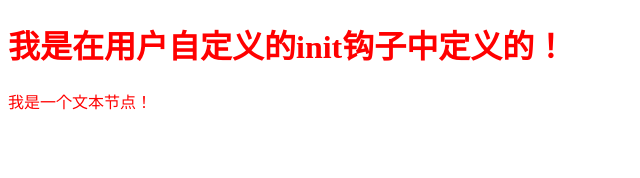
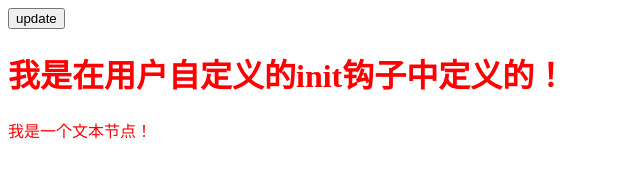
Before and after one commit to George-bin/snabbdom-learn, a plain HTML site: page index.html in a window 1280 px wide. Shown: the whole page, without its empty margins (0-640 px from the left). Drawn offline with Linux system fonts and the light colour scheme.

Commit message:
no message

```diff
--- a/es/modules/style.js
+++ b/es/modules/style.js
@@ -28,6 +28,7 @@ function updateStyle(oldVnode, vnode) {
     oldStyle = oldStyle || {};
     style = style || {};
     var oldHasDel = 'delayed' in oldStyle;
+    // 遍历oldStyle
     for (name in oldStyle) {
         if (!style[name]) {
             if (name[0] === '-' && name[1] === '-') {
@@ -38,7 +39,7 @@ function updateStyle(oldVnode, vnode) {
             }
         }
     }
-    // 遍历新的style
+    // 遍历style
     for (name in style) {
         cur = style[name];
         if (name === 'delayed' && style.delayed) {
@@ -49,7 +50,7 @@ function updateStyle(oldVnode, vnode) {
                 }
             }
         }
-        // 新增style
+        // 新增style样式
         else if (name !== 'remove' && cur !== oldStyle[name]) {
             if (name[0] === '-' && name[1] === '-') {
                 elm.style.setProperty(name, cur);
@@ -71,6 +72,7 @@ function applyDestroyStyle(vnode) {
         elm.style[name] = style[name];
     }
 }
+// 删除样式
 function applyRemoveStyle(vnode, rm) {
     var s = vnode.data.style;
     if (!s || !s.remove) {
--- a/es/snabbdom.js
+++ b/es/snabbdom.js
@@ -330,7 +330,6 @@ export function init(modules, domApi) {
      * insertedVnodeQueue: 用于收集patch中新插入的Vnode
      */
     function patchVnode(oldVnode, vnode, insertedVnodeQueue) {
-        debugger
         var _a, _b, _c, _d, _e;
         // 用户是否定义了hook
         var hook = (_a = vnode.data) === null || _a === void 0 ? void 0 : _a.hook;
@@ -419,9 +418,9 @@ export function init(modules, domApi) {
 
     // 修补节点
     return function patch(oldVnode, vnode) {
+        debugger
         var i, elm, parent;
-        // insertedVnodeQueue存在于整个patch过程
-        // 记录被插入的vnode队列，用于批量触发insert
+        // insertedVnodeQueue用于记录被插入的真实dom的vnode队列，用于批量触发insert
         var insertedVnodeQueue = [];
 
         // patch开始之前调用全局钩子pre
--- a/index.html
+++ b/index.html
@@ -7,7 +7,7 @@
   </head>
   <body>
     <div id="app">
-      <!-- <button id="update-btn">update</button> -->
+      <button id="update-btn">update</button>
     </div>
     <script type="module">
       import { init, h } from './es/snabbdom.js';
```
